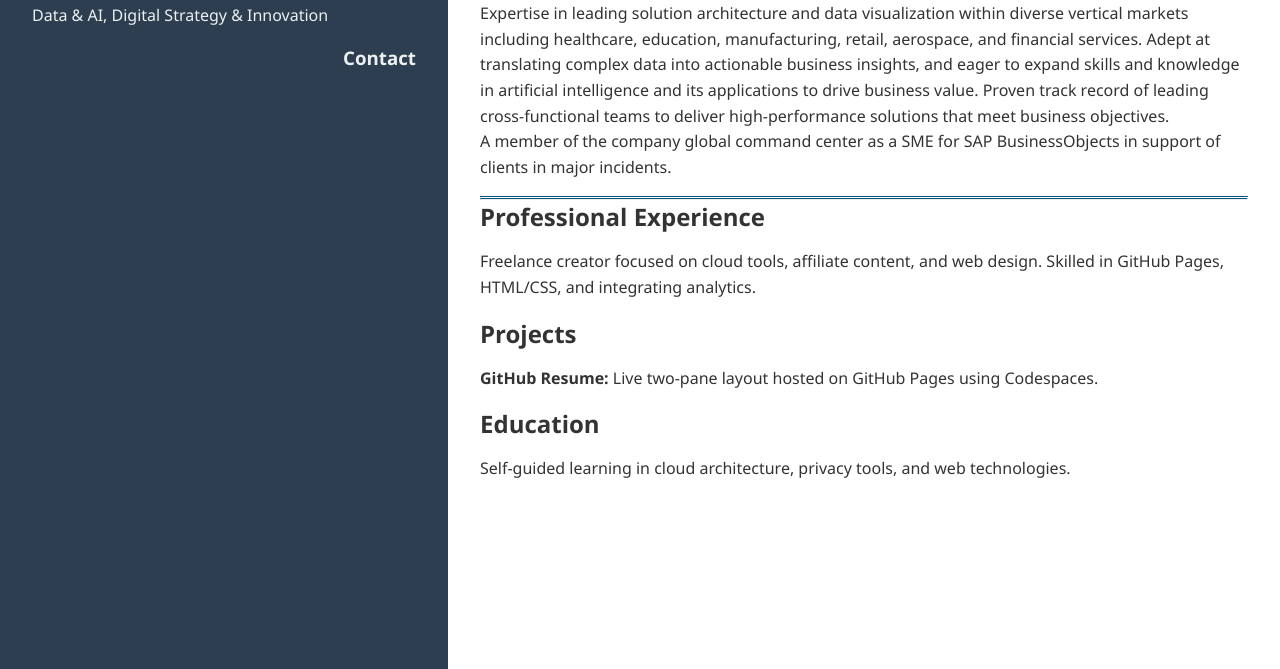
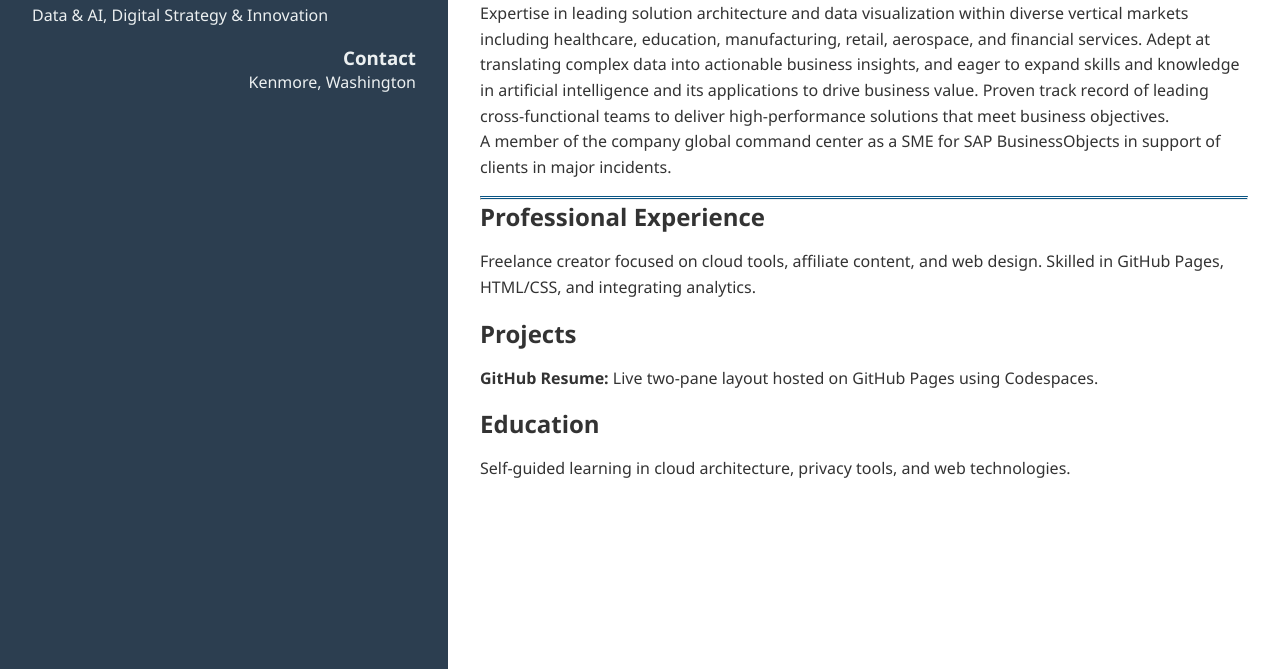
Before and after one commit to adio4826/portfolio, a plain HTML site: page index.html in a window 1280 px wide. Shown: the part 131-800 px from the top of the page. Drawn offline with Linux system fonts and the light colour scheme.

Commit message:
Update index.html

```diff
--- a/index.html
+++ b/index.html
@@ -80,6 +80,7 @@
       <p>Data & AI, Digital Strategy & Innovation</p>
 
       <h3 style="text-align:right;">Contact</h3>
+      <p style="text-align:right;">Kenmore, Washington</p>
 
     </div>
     <div class="pane-scrollable">
```
